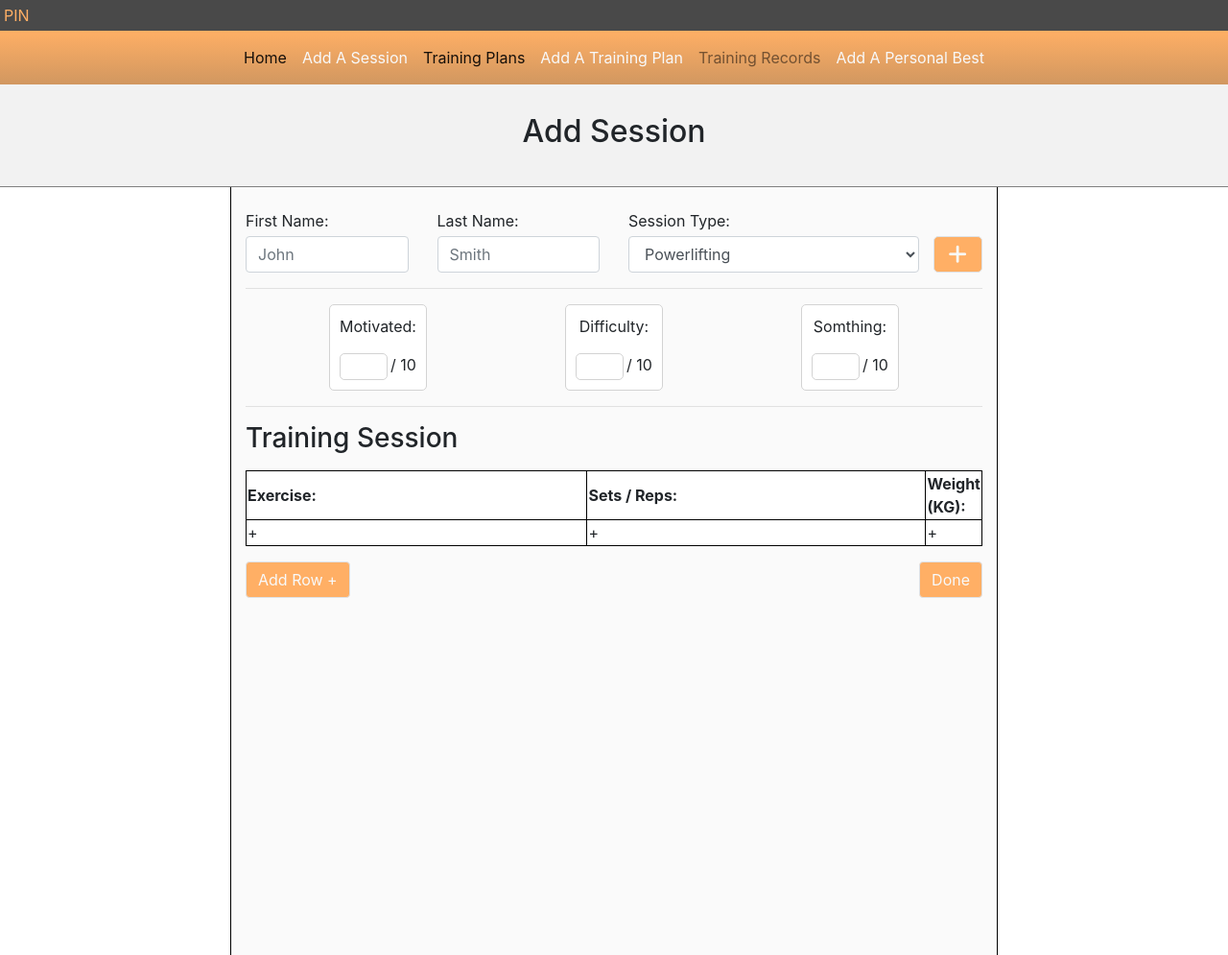
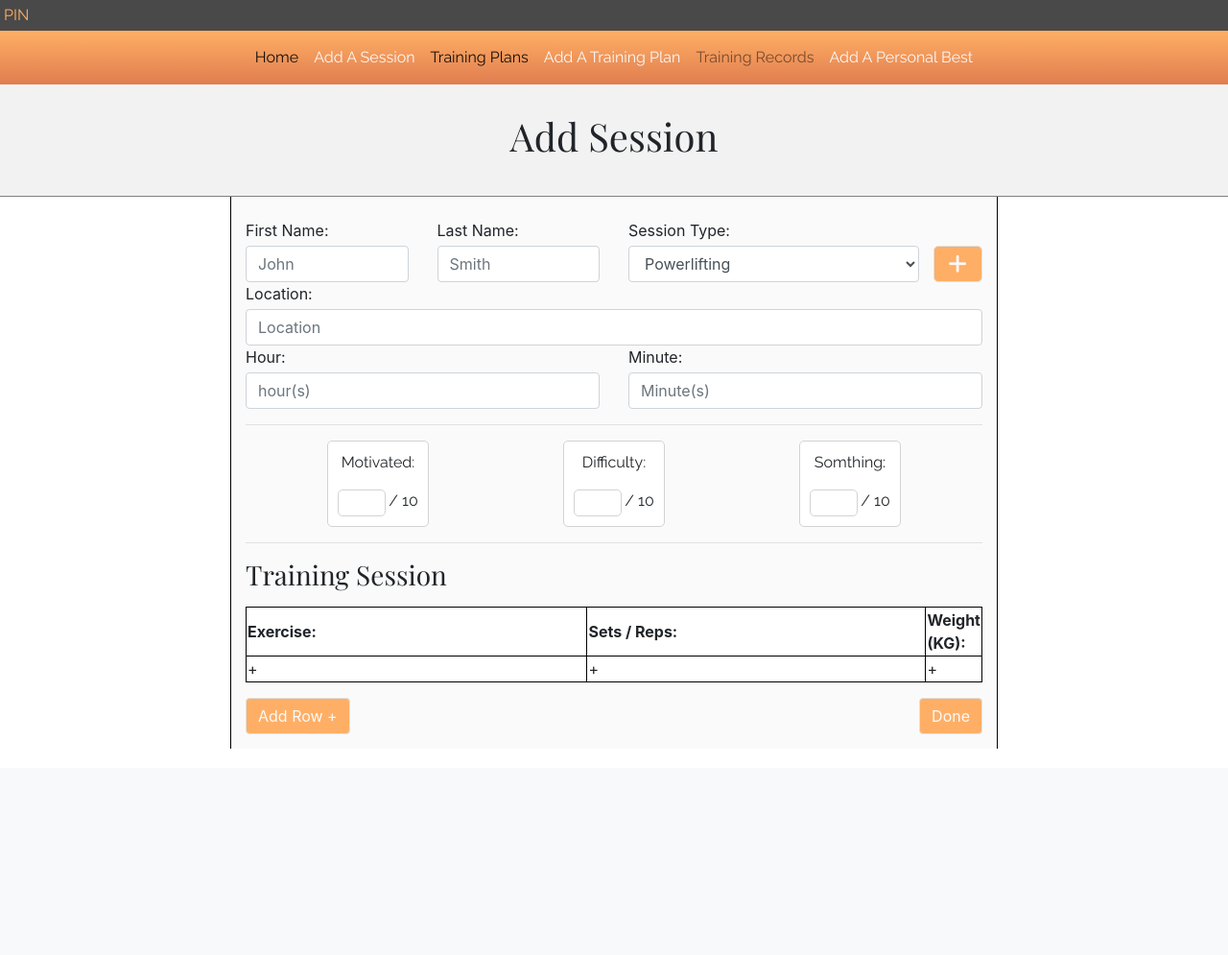
Before and after one commit to Fordalex/power-in-numbers, a Flask app: page /addsession in a window 1280 px wide. Shown: the whole page at 96% size. After the commit the page ends 780 px from the top, so only its background shows below. Run offline with Flask 2, Linux system fonts and the light colour scheme; some libraries are stand-ins or nearby versions.

Commit message:
added more inputs to addsession form and started designing the card for the sessions on home.html

```diff
--- a/app.py
+++ b/app.py
@@ -5,9 +5,10 @@ from bson.objectid import ObjectId
 
 app = Flask(__name__)
 
+
 @app.route('/')
 def home():
-    return render_template("home.html" , sessions=mongo.db.session.find())
+    return render_template("home.html")
 
 @app.route('/addsession')
 def addsession():
--- a/static/css/style.css
+++ b/static/css/style.css
@@ -1,3 +1,11 @@
+h1, h2, h3, h4, h5, h6 {
+  font-family: 'Playfair Display', serif;
+}
+
+p, a {
+  font-family: 'Raleway', sans-serif;
+}
+
 .page-wrapper {
   display: -webkit-box;
   display: -ms-flexbox;
@@ -9,17 +17,26 @@
 
 .page-wrapper .page-container {
   background-color: #fafafa;
-  height: 100vh;
   width: 100%;
   padding: 15px;
   max-width: 800px;
   border-right: solid black 1px;
   border-left: solid black 1px;
+  display: -webkit-box;
+  display: -ms-flexbox;
+  display: flex;
+  -webkit-box-pack: center;
+      -ms-flex-pack: center;
+          justify-content: center;
 }
 
 .secondary-colour {
   color: #ffaf65;
   background-color: #ffaf65;
+}
+
+.left-border {
+  border-left: solid black 1px;
 }
 
 .fa-bars {
@@ -32,8 +49,8 @@
 }
 
 .navbar {
-  background-image: -webkit-gradient(linear, left top, left bottom, from(#ffaf65), to(#d19760));
-  background-image: linear-gradient(#ffaf65, #d19760);
+  background-image: -webkit-gradient(linear, left top, left bottom, from(#ffaf65), to(#e07d4f));
+  background-image: linear-gradient(#ffaf65, #e07d4f);
 }
 
 .title-container {
@@ -41,6 +58,12 @@
   padding: 30px;
   border-bottom: solid 1px gray;
   z-index: 5;
+}
+
+.session-card {
+  background-color: white;
+  border: solid lightgray 1px;
+  border-radius: 5px;
 }
 
 .add-button {
--- a/static/css/style.scss
+++ b/static/css/style.scss
@@ -10,23 +10,37 @@ $pageContainer: rgb(250,250,250);
 
 // General
 
+h1,h2,h3,h4,h5,h6 {
+    font-family: 'Playfair Display', serif;
+}
+
+p,a {
+    font-family: 'Raleway', sans-serif;
+}
+
 .page-wrapper {
     display:flex;
     justify-content:center;
     .page-container {
         background-color: $pageContainer;
-        height: 100vh;
         width:100%;
         padding:15px;
         max-width: 800px;
         border-right:solid black 1px;
         border-left:solid black 1px;
+        display:flex;
+        justify-content:center;
+
     }
 }
 
 .secondary-colour {
     color: $mainColour;
     background-color:  $mainColour;
+}
+
+.left-border {
+    border-left:solid black 1px;
 }
 
 // base.html
@@ -41,7 +55,7 @@ $pageContainer: rgb(250,250,250);
 }
 
 .navbar {
-    background-image: linear-gradient(rgb(255, 175, 101),rgb(209, 151, 96));
+    background-image: linear-gradient(rgb(255, 175, 101),rgb(224, 125, 79));
 }
 
 .title-container {
@@ -53,7 +67,11 @@ $pageContainer: rgb(250,250,250);
 
 // home.html
 
-
+.session-card {
+    background-color:rgb(255, 255, 255);
+    border:solid lightgray 1px;
+    border-radius:5px;
+}
 
 // addsession.html
 
--- a/templates/addsession.html
+++ b/templates/addsession.html
@@ -1,7 +1,7 @@
 {% extends 'base.html' %} {% block content %}
 
 <div class="title-container">
-    <h2 class="text-center">Add Session</h2>
+    <h1 class="text-center">Add Session</h1>
 </div>
 <div class="page-wrapper">
     <div class="page-container">
@@ -29,6 +29,18 @@
                     <div class="add-button d-flex justify-content-center border align-items-center">
                         <i class="fas fa-plus icon-button text-light"></i>
                     </div>
+                </div>
+                <div class="col-12">
+                    <label class="mb-1" for="exampleFormControlSelect1">Location:</label>
+                    <input class="form-control" placeholder="Location">
+                </div>
+                <div class="col-6">
+                    <label class="mb-1" for="exampleFormControlSelect1">Hour:</label>
+                    <input type="number" class="form-control" placeholder="hour(s)">
+                </div>
+                <div class="col-6">
+                    <label class="mb-1" for="exampleFormControlSelect1">Minute:</label>
+                    <input type="number" class="form-control" placeholder="Minute(s)">
                 </div>
             </div>
             <hr>
--- a/templates/base.html
+++ b/templates/base.html
@@ -10,6 +10,7 @@
         integrity="sha384-Vkoo8x4CGsO3+Hhxv8T/Q5PaXtkKtu6ug5TOeNV6gBiFeWPGFN9MuhOf23Q9Ifjh" crossorigin="anonymous">
         <script src="https://kit.fontawesome.com/d4ed0579d0.js" crossorigin="anonymous"></script>
     <link rel="stylesheet" href="{{url_for('static', filename='css/style.css')}}">
+    <link href="https://fonts.googleapis.com/css?family=Playfair+Display|Raleway&display=swap" rel="stylesheet">
 </head>
 
 <body>
```
Also changed, not shown: templates/home.html (+55 -4 lines), 1 other file.
